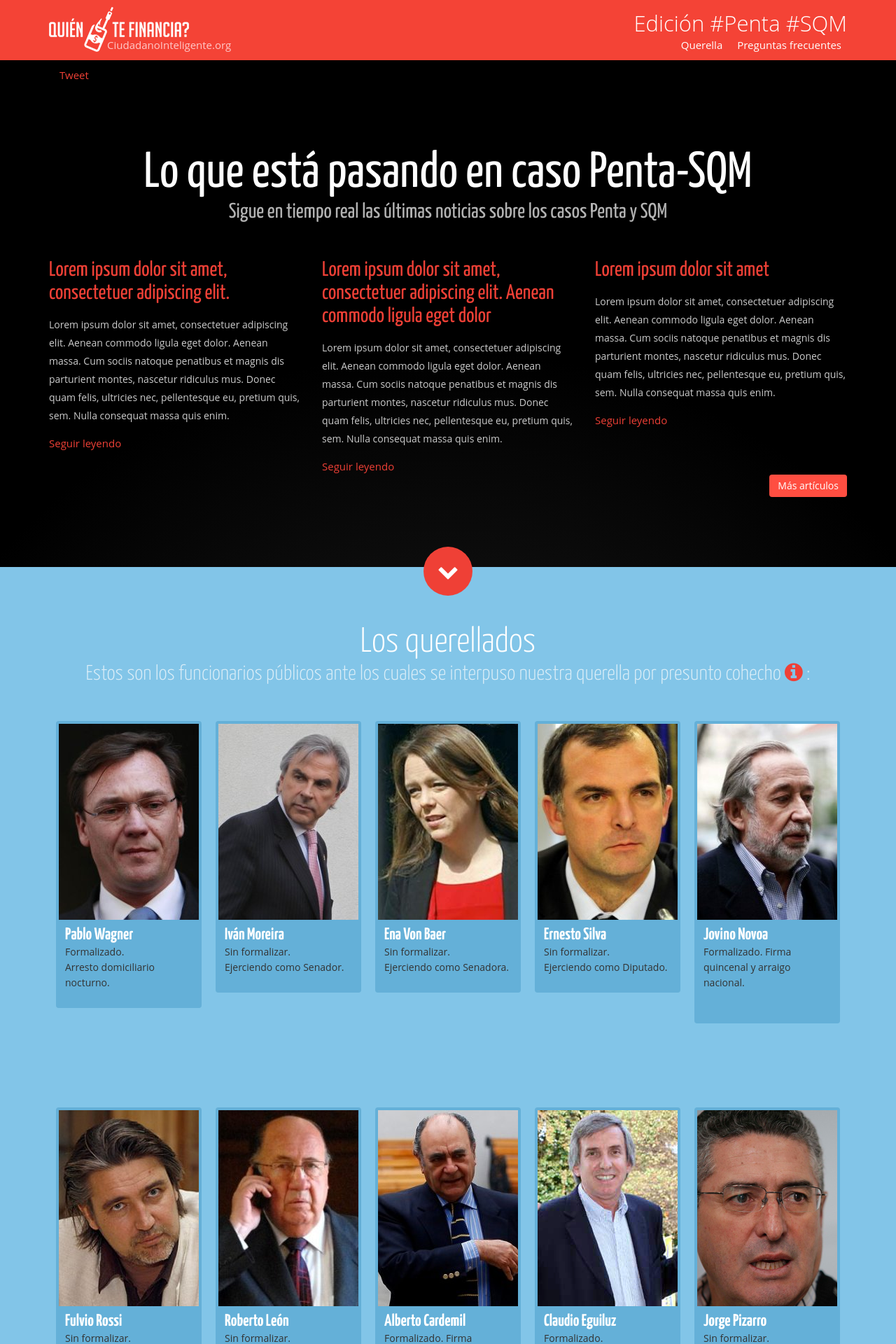
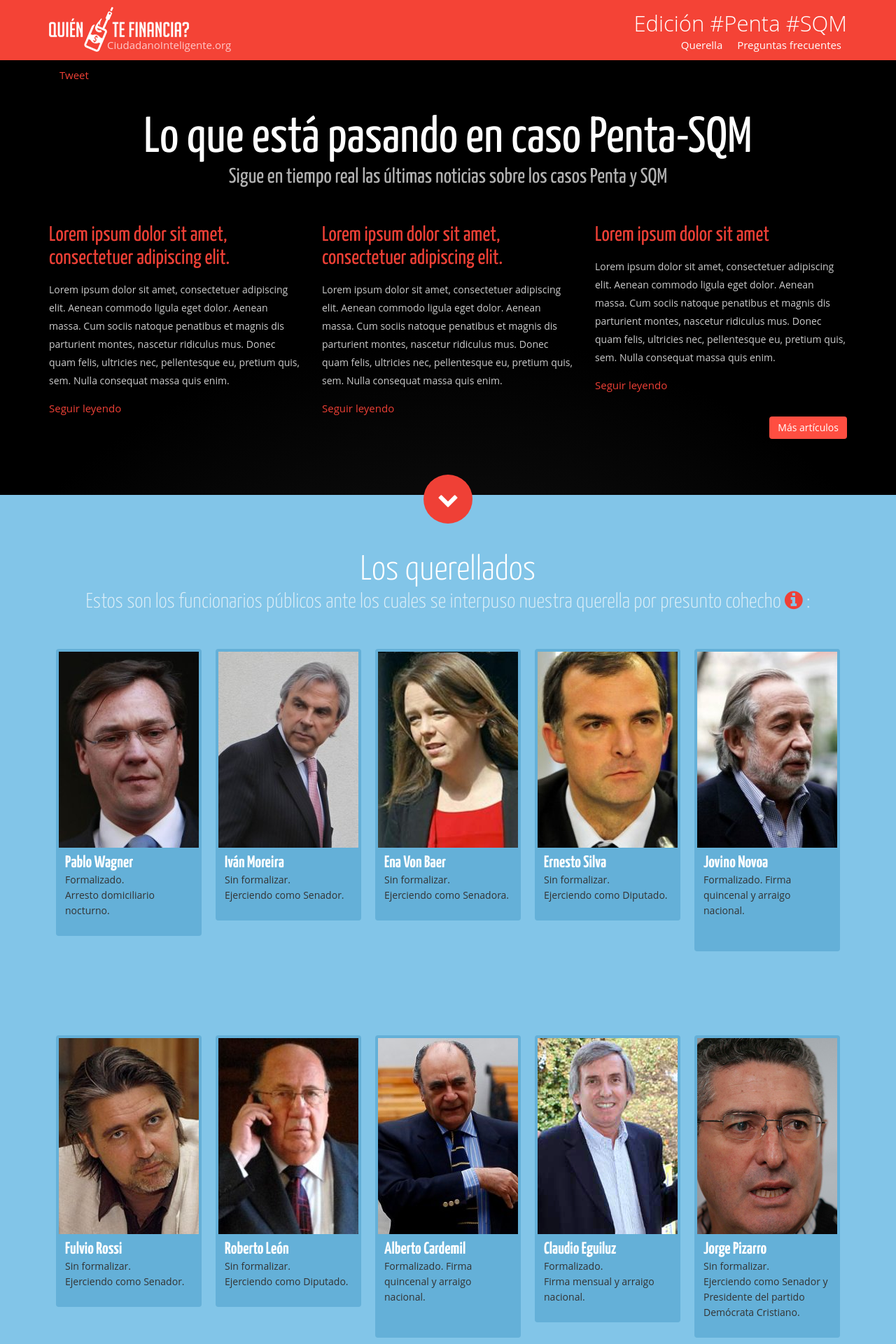
Before and after one commit to ciudadanointeligente/quien-te-financia, a Jekyll site: the page built from index.html, in a window 1280 px wide. Shown: the top 1920 px of the page at 70% size. Built offline with Jekyll 4.4.1, drawn with Linux system fonts in a browser that asks for light colours; nearby versions of some CDN libraries; comment, search, counter and statistics services are not loaded.

Commit message:
Títulos y altura de sectionhome

```diff
--- a/_includes/ask-congressmen.html
+++ b/_includes/ask-congressmen.html
@@ -10,7 +10,7 @@
                 <a href="...">Seguir leyendo</a>
             </div>
             <div class="col-md-4">
-                <h3><a href="...">Lorem ipsum dolor sit amet, consectetuer adipiscing elit. Aenean commodo ligula eget dolor</a></h3>
+                <h3><a href="...">Lorem ipsum dolor sit amet, consectetuer adipiscing elit.</a></h3>
                 <p>Lorem ipsum dolor sit amet, consectetuer adipiscing elit. Aenean commodo ligula eget dolor. Aenean massa. Cum sociis natoque penatibus et magnis dis parturient montes, nascetur ridiculus mus. Donec quam felis, ultricies nec, pellentesque eu, pretium quis, sem. Nulla consequat massa quis enim.</p>
                 <a href="...">Seguir leyendo</a>
             </div>
--- a/_sass/_base.scss
+++ b/_sass/_base.scss
@@ -27,7 +27,7 @@
 }
 
 section#home {
-    padding: 30px 0 100px;
+    padding: 30px 0 80px;
 }
 
 section.arrow-down {
--- a/_sass/_layout.scss
+++ b/_sass/_layout.scss
@@ -17,7 +17,7 @@
   font-family: "Yanone Kaffeesatz", Helvetica, sans-serif;
   font-weight: 400;
   color: #FFFFFF;
-  margin-top: 50px;
+  margin-top: 0px;
   margin-bottom: 50px;
   text-align: center
 }
```
